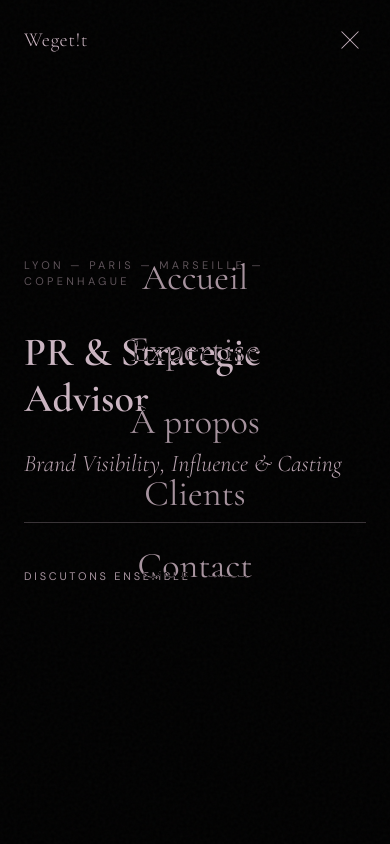
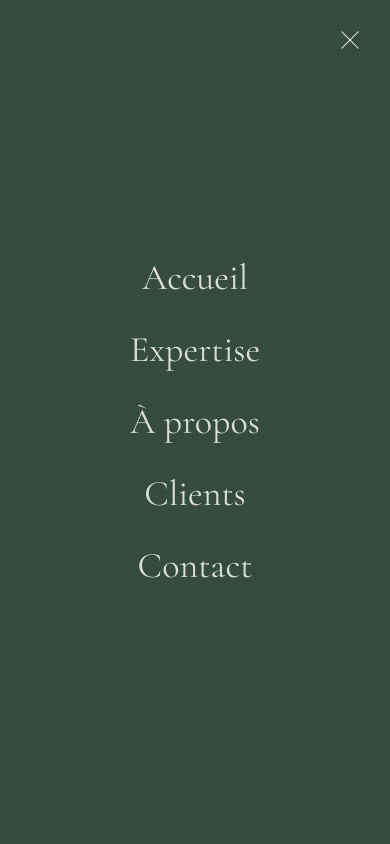
Before and after one commit to will83/dod, a plain HTML site: page index.html in a window 390 px wide. Both pictures are taken after a click on the button "Menu". Shown: the top 844 px of the page. Drawn offline with nearby package versions, Linux system fonts and the light colour scheme.

Commit message:
fix: bouton fermer dans le menu mobile overlay

```diff
--- a/index.html
+++ b/index.html
@@ -377,7 +377,7 @@
           <!-- Mobile Menu Toggle -->
           <button
             @click="menuOpen = !menuOpen"
-            class="md:hidden relative z-50 w-8 h-8 flex flex-col justify-center items-center gap-1.5"
+            class="md:hidden relative z-[70] w-8 h-8 flex flex-col justify-center items-center gap-1.5"
             aria-label="Menu"
           >
             <span
@@ -391,13 +391,23 @@
           </button>
         </div>
       </div>
+    </nav>
 
-      <!-- Mobile Menu Overlay -->
+    <!-- Mobile Menu Overlay (outside nav to avoid mix-blend-difference) -->
     <div
-        class="menu-overlay fixed inset-0 bg-ink-light flex items-center justify-center md:hidden z-40"
+      class="menu-overlay fixed inset-0 flex items-center justify-center md:hidden z-[60]"
       :class="menuOpen && 'open'"
       x-cloak
     >
+      <!-- Close button -->
+      <button
+        @click="menuOpen = false"
+        class="absolute top-6 right-6 w-8 h-8 flex flex-col justify-center items-center gap-1.5"
+        aria-label="Fermer"
+      >
+        <span class="block w-6 h-[1px] bg-white rotate-45 translate-y-[3.5px]"></span>
+        <span class="block w-6 h-[1px] bg-white -rotate-45 -translate-y-[3.5px]"></span>
+      </button>
       <div class="text-center space-y-8">
         <a
           @click="menuOpen = false"
@@ -431,7 +441,6 @@
         >
       </div>
     </div>
-    </nav>
 
     <!-- ═══════════════════════════════════════ -->
     <!-- HOME -->
@@ -476,20 +485,6 @@
           <!-- Divider -->
           <div class="line-draw h-[1px] bg-[#ededed]/30 my-10 md:my-14"></div>
 
-          <!-- CTA -->
-          <div class="reveal reveal-delay-2 mt-10 md:mt-14">
-            <a
-              href="#contact"
-              class="group inline-flex items-center gap-4 text-[#ededed]/90 hover:text-[#ededed] transition-colors"
-            >
-              <span class="text-[11px] tracking-[0.25em] uppercase"
-                >Discutons ensemble</span
-              >
-              <span
-                class="block w-10 h-[1px] bg-[#ededed]/40 group-hover:w-16 transition-all duration-500"
-              ></span>
-            </a>
-          </div>
         </div>
 
       </div>
```
Lines whose indentation alone changed are shown as unchanged.
